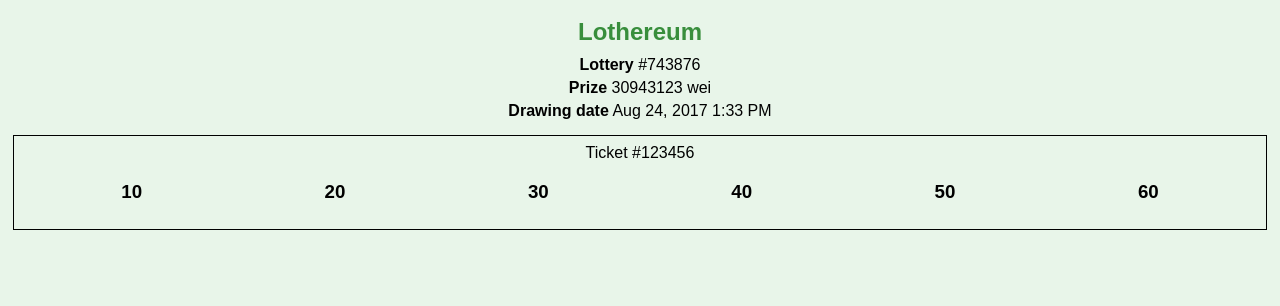
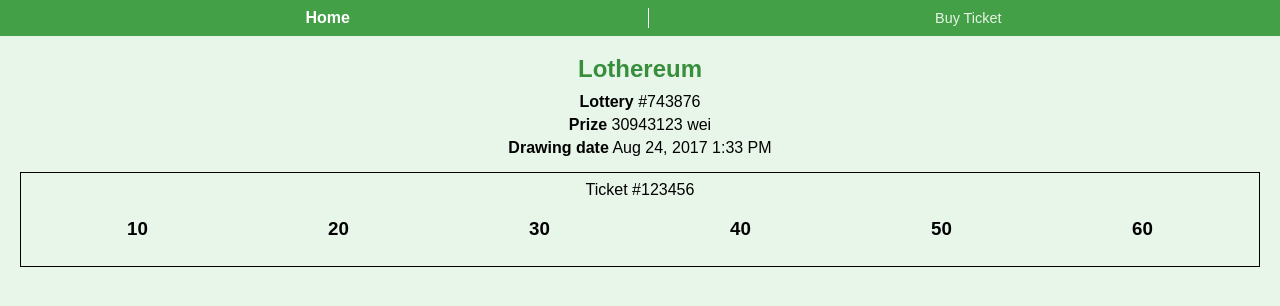
Before and after one commit to onepercentio/lothereum-app, a React (Create React App) app: page / in a window 1280 px wide. Shown: the top 306 px of the page. Built offline with nearby package versions, Linux system fonts and the light colour scheme.

Commit message:
lotto picker

```diff
--- a/src/App.js
+++ b/src/App.js
@@ -1,6 +1,7 @@
 import React, { Component } from 'react'
-import { ScreenContainer } from './UI'
+import { ScreenContainer, ContentContainer, Navigation } from './UI'
 import CurrentDrawing from './CurrentDrawing'
+import BuyTicket from './BuyTicket'
 
 // import Web3 from 'web3'
 // const web3 = new Web3(new Web3.providers.HttpProvider("http://localhost:8545"))
@@ -9,19 +10,25 @@ class App extends Component {
   constructor(props){
     super(props)
     this.state = {
-      route: 'home'
+      route: 'home',
+      options: null
     }
+    this.changeRoute = this.changeRoute.bind(this)
   }
 
-  changeRoute(newRoute) {
+  changeRoute(newRoute, options) {
     this.setState({ route: newRoute })
   }
 
   render() {
-    let { route } = this.state
+    let { route, options } = this.state
     return (
       <ScreenContainer>
-        { route === 'home' ? (<CurrentDrawing />) : null }
+        <Navigation activeRoute={ route } changeRoute={ this.changeRoute }/>
+        <ContentContainer>
+          { route === 'home' ? (<CurrentDrawing />) :
+            route === 'buy' ? (<BuyTicket options={options}/>) : null}
+        </ContentContainer>
       </ScreenContainer>
     )
   }
--- /dev/null
+++ b/src/BuyTicket/index.js
@@ -0,0 +1,44 @@
+import React, { Component } from 'react'
+import { ScreenContainer, BlockContainer, Logo, DrawingInfo, NumberPicker } from '../UI'
+
+class BuyTicket extends Component {
+  constructor(props){
+    super(props)
+    this.state = {
+      selectedNumbers: [],
+      maxNumber: 60,
+      numbersInTicket: 6
+    }
+    this.handleToggleNumber = this.handleToggleNumber.bind(this)
+  }
+
+  handleToggleNumber = n => {
+    let { selectedNumbers, numbersInTicket } = this.state
+    if(selectedNumbers.find(k => k === n)){
+      this.setState({ selectedNumbers: selectedNumbers.filter(k => k !== n)})
+    } else if(selectedNumbers.length < numbersInTicket){
+      this.setState({ selectedNumbers: selectedNumbers.concat([n])})
+    }
+  }
+
+  render() {
+    let { selectedNumbers, maxNumber, numbersInTicket } = this.state
+    return (
+      <ScreenContainer>
+        <BlockContainer>
+            <Logo />
+            <DrawingInfo id={743876} prize={30943123}/>
+        </BlockContainer>
+        <BlockContainer>
+            <NumberPicker
+              maxNumber={maxNumber}
+              selectedNumbers={selectedNumbers}
+              numbersInTicket={numbersInTicket}
+              onToggle={this.handleToggleNumber}/>
+        </BlockContainer>
+      </ScreenContainer>
+    )
+  }
+}
+
+export default BuyTicket
--- a/src/UI/BlockContainer/BlockContainer.css
+++ b/src/UI/BlockContainer/BlockContainer.css
@@ -1,5 +1,5 @@
 .BlockContainer {
-    padding: 5px 5px;
+    padding: 5px 10px;
     display: flex;
     flex-direction: column;
     justify-content: center;
--- /dev/null
+++ b/src/UI/ContentContainer/ContentContainer.css
@@ -0,0 +1,6 @@
+.ContentContainer {
+    display: flex;
+    flex: 1;
+    margin-top: 40px;
+    padding: 5px 10px;
+}
--- /dev/null
+++ b/src/UI/ContentContainer/index.js
@@ -0,0 +1,4 @@
+import React from 'react'
+import './ContentContainer.css'
+
+export default ({children}) => <div className="ContentContainer">{children}</div>
--- /dev/null
+++ b/src/UI/Navigation/Navigation.css
@@ -0,0 +1,28 @@
+.Navigation {
+    display: flex;
+    position: fixed;
+    width: 100%;
+    flex-direction: row;
+    justify-content: space-around;
+    background-color: #43A047;
+    padding: 8px;
+}
+.Navigation button {
+    background-color: transparent;
+    color: #E8F5E9;
+    flex: 1;
+    font-size: 0.9em;
+    border: 0;
+    border-right: 0.5px solid white;
+    outline: none;
+}
+
+.Navigation button:last-child {
+    border-right: 0;
+}
+
+.Navigation .active {
+    color: white;
+    font-size: 1em;
+    font-weight: bold;
+}
--- /dev/null
+++ b/src/UI/Navigation/index.js
@@ -0,0 +1,17 @@
+import React from 'react'
+import './Navigation.css'
+
+export default ({changeRoute, activeRoute}) => (
+    <div className="Navigation">
+        <button
+            className={activeRoute === 'home' ? "active" : ""}
+            onClick={_ => changeRoute('home')}>
+            Home
+        </button>
+        <button
+            className={activeRoute === 'buy' ? "active" : ""}
+            onClick={_ => changeRoute('buy')}>
+            Buy Ticket
+        </button>
+    </div>
+)
--- /dev/null
+++ b/src/UI/NumberPicker/NumberPicker.css
@@ -0,0 +1,40 @@
+.NumberPicker {
+    display: flex;
+    flex-direction: column;
+    padding: 8px 16px;
+    border: 0.6px solid black;
+}
+
+.NumbersLine {
+    display: flex;
+    flex-direction: row;
+    justify-content: space-around;
+    align-items: center;
+    padding: 12px;
+    margin: -9px;
+}
+
+.NumberItem {
+    display: flex;
+    flex: 1;
+    flex-direction: row;
+    justify-content: center;
+    align-items: center;
+    background-color: transparent;
+    border-radius: 100%;
+    border: none;
+    margin: 0px 4px;
+    outline: none;
+}
+
+.ItemSelected {
+    background-color: #43A047;
+    color: white;
+}
+
+.NumberItem h3 {
+    flex: 1;
+    align-items: center;
+    text-align: center;
+    font-weight: bold;
+}
--- /dev/null
+++ b/src/UI/NumberPicker/index.js
@@ -0,0 +1,39 @@
+import React, { Component } from 'react'
+import './NumberPicker.css'
+
+class NumberPicker extends Component {
+  render() {
+    let { maxNumber, onToggle, selectedNumbers } = this.props
+
+    let noColumns = maxNumber % 6 === 0 ? 6 :
+        maxNumber % 5 === 0 ? 5 :
+        maxNumber % 4 === 0 ? 4 : 6
+
+    let numbers = Array.apply(null, { length: maxNumber })
+        .reduce((c, n, i) => {
+            if(i % noColumns === 0){
+                c.push([])
+            }
+            c[c.length - 1].push(i + 1)
+            return c
+        }, [])
+
+    return (
+      <div className="NumberPicker">
+          { numbers.map(line => (
+              <div className="NumbersLine">
+                  { line.map(n => (
+                      <button
+                        onClick={_ => onToggle(n)}
+                        className={`NumberItem ${selectedNumbers.indexOf(n) !== -1 ? 'ItemSelected' : ''}`}>
+                        <h3>{n}</h3>
+                      </button>
+                  ))}
+              </div>
+          )) }
+      </div>
+    )
+  }
+}
+
+export default NumberPicker
--- a/src/UI/ScreenContainer/ScreenContainer.css
+++ b/src/UI/ScreenContainer/ScreenContainer.css
@@ -1,4 +1,5 @@
 .ScreenContainer {
   display: flex;
+  flex: 1;
   flex-direction: column;
 }
--- a/src/UI/index.js
+++ b/src/UI/index.js
@@ -1,6 +1,9 @@
 export { default as ScreenContainer } from './ScreenContainer'
 export { default as BlockContainer } from './BlockContainer'
+export { default as ContentContainer } from './ContentContainer'
 export { default as DrawingInfo } from './DrawingInfo'
 export { default as Logo } from './Logo'
 export { default as TicketBox } from './TicketBox'
 export { default as Ticket } from './Ticket'
+export { default as Navigation } from './Navigation'
+export { default as NumberPicker } from './NumberPicker'
--- a/src/index.css
+++ b/src/index.css
@@ -1,4 +1,5 @@
 body {
   font-family: sans-serif;
   background-color: #E8F5E9;
+  margin: 0;
 }
```
